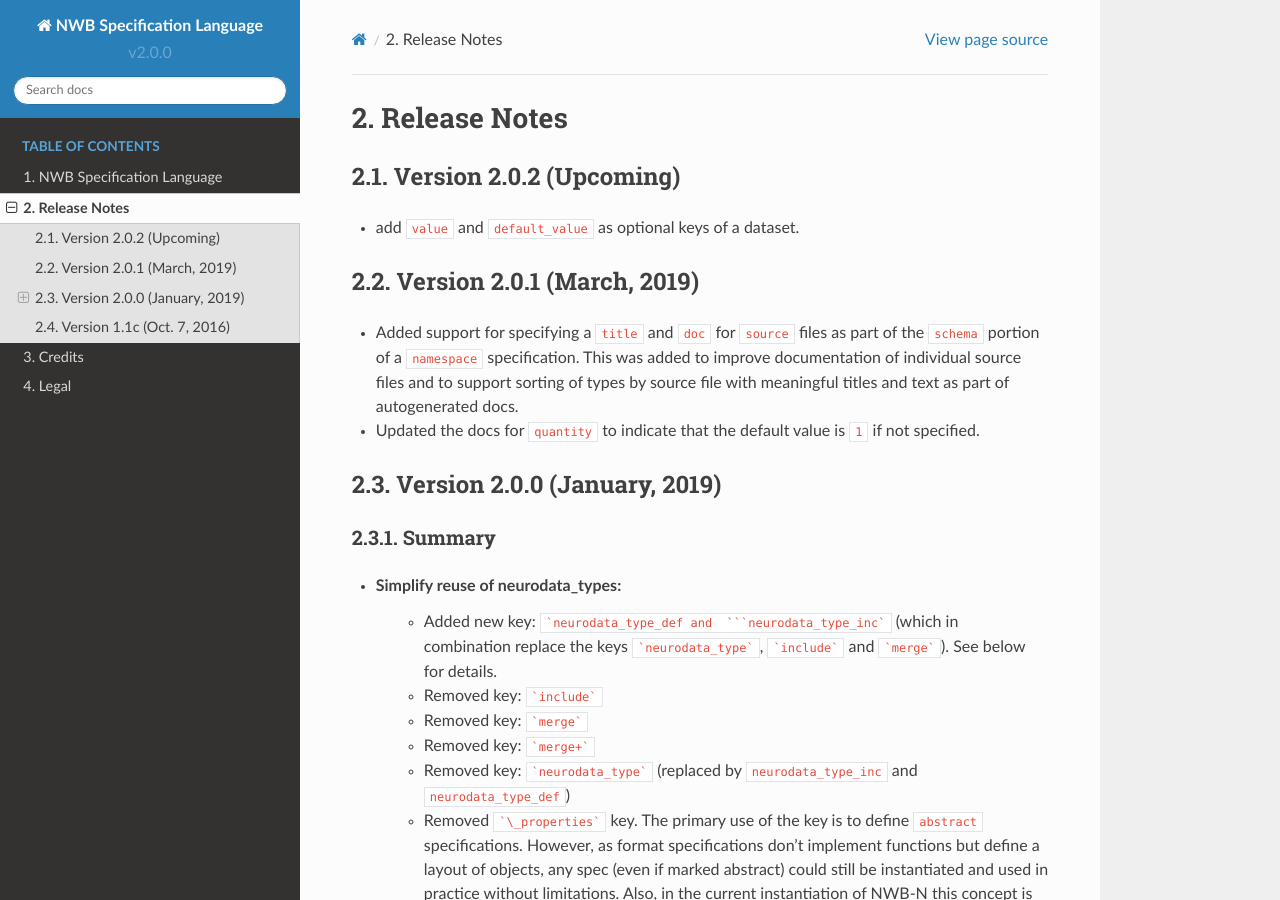
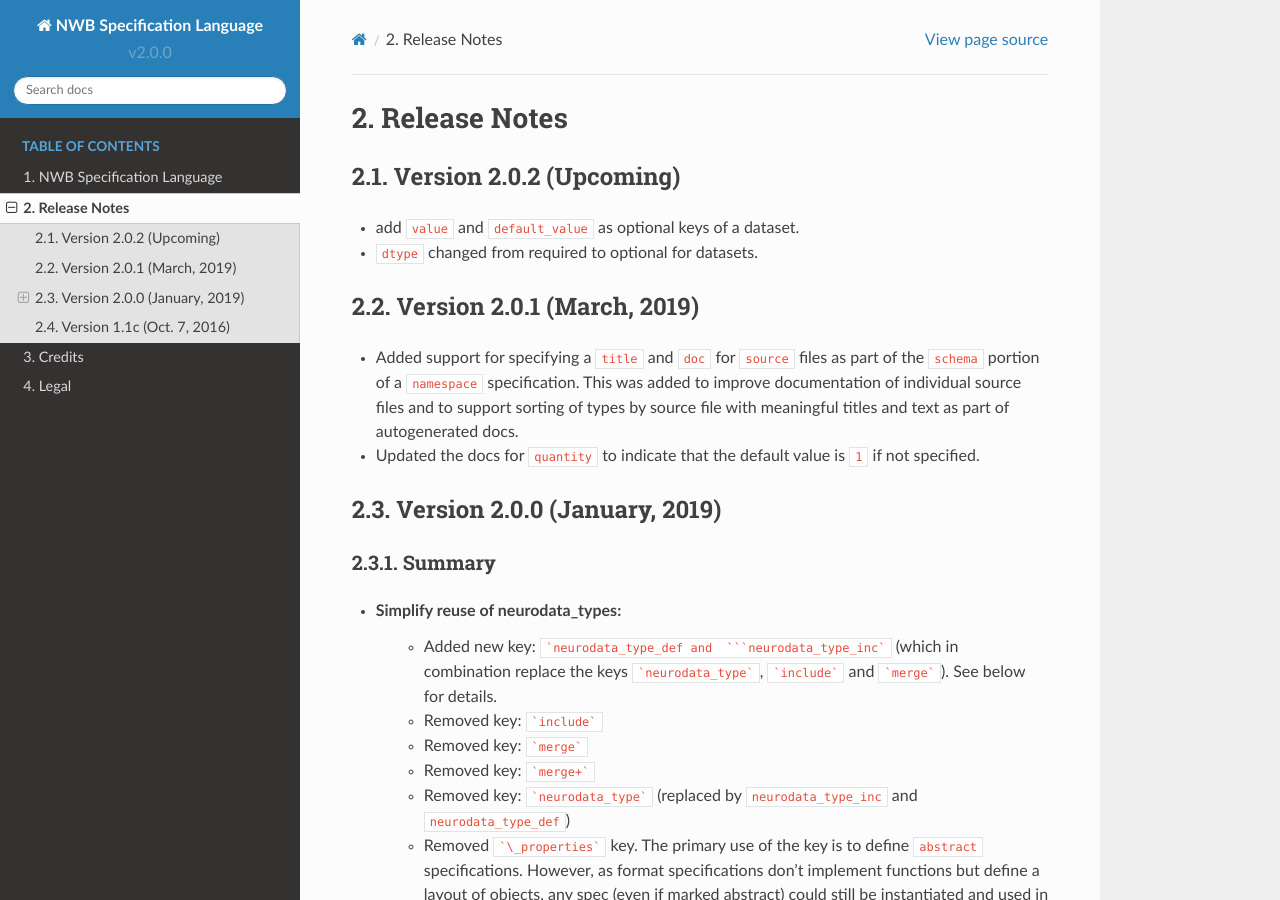
Before and after one commit to NeurodataWithoutBorders/nwb-schema, a Sphinx documentation site: the page built from docs/language/source/specification_language_release_notes.rst, in a window 1280 px wide and 900 px high. Built offline with Sphinx 7.4.7 and the Read the Docs theme 2.0.0, drawn with Linux system fonts in a browser that asks for light colours.

Commit message:
make dtype optional (#370)
make dtype optional and explain that it is to be specified for concrete classes

```diff
--- a/docs/language/source/specification_language_description.rst
+++ b/docs/language/source/specification_language_description.rst
@@ -852,7 +852,7 @@
         neurodata_type_inc: Optional neurodata_type the group should inherit from
         quantity: Optional quantity identifier for the group (default=1).
         linkable: Boolean indicating whether the group is linkable (default=True)
-        dtype: Required string describing the data type of the dataset
+        dtype: Optional string describing the data type of the dataset
         dims: Optional list describing the names of the dimensions of the dataset
         shape: Optional list describing the shape (or possible shapes) of the dataset
         value: Optional to fix value of dataset
@@ -923,7 +923,7 @@
 ``dtype``
 ^^^^^^^^^
 
-String describing the data type of the dataset. Same as for attributes. See :numref:`sec-dtype` for details.
+String describing the data type of the dataset. Same as for attributes. See :numref:`sec-dtype` for details. ``dtype`` may be omitted for abstract classes. Best practice is to define ``dtype`` for most concrete classes.
 
 ``shape``
 ^^^^^^^^^
--- a/docs/language/source/specification_language_release_notes.rst
+++ b/docs/language/source/specification_language_release_notes.rst
@@ -5,6 +5,7 @@
 Version 2.0.2 (Upcoming)
 -------------------------
 * add ``value`` and ``default_value`` as optional keys of a dataset.
+* ``dtype`` changed from required to optional for datasets.
 
 Version 2.0.1 (March, 2019)
 ---------------------------------
```
